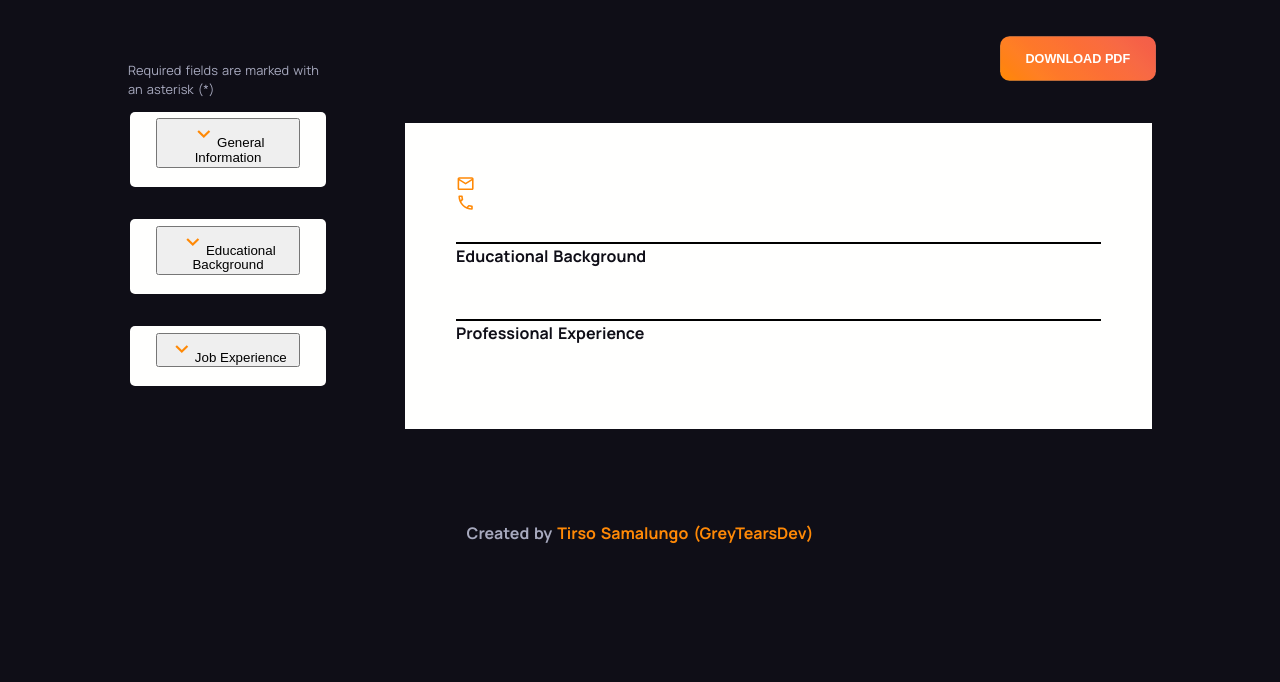
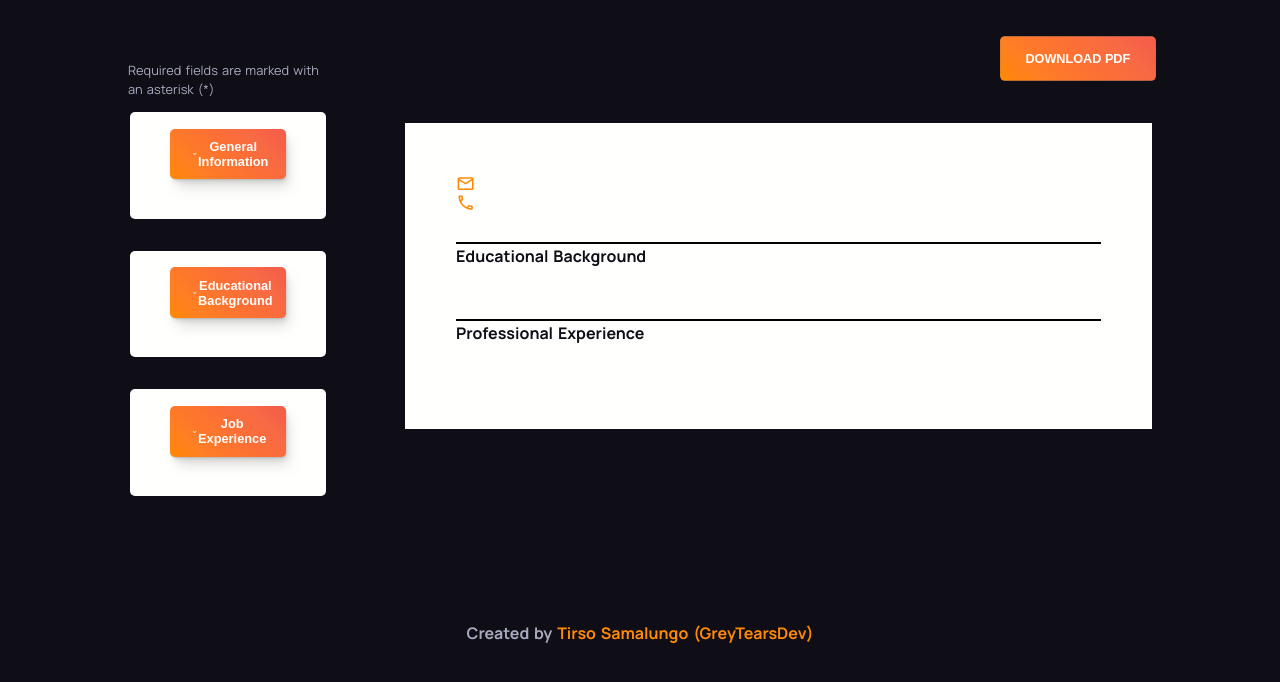
Before and after one commit to GreyTearsDev/cv-application, a React (Vite) app: page / in a window 1280 px wide. Shown: the top 682 px of the page. Built offline with nearby package versions, Linux system fonts and the light colour scheme.

Commit message:
style: Rewrite the style for button elements

```diff
--- a/src/styles/main.css
+++ b/src/styles/main.css
@@ -92,27 +92,13 @@ form > p {
   color: var(--clr-paragraph);
 }
 
-legend {
-  background-color: var(--clr-form-highlight);
-  padding: var(--gap-xsmall) var(--gap-large);
-  font-weight: bold;
-  color: var(--clr-button-text);
-  border-radius: 5px;
-  margin-bottom: var(--gap-small);
-  background-image: var(--gradient-main);
-  box-shadow: var(--shadow-elevation-medium);
+.btn__form__info {
+  margin: var(--gap-small) 0 var(--gap-large);
+  width: 80%;
+  transition: transform 120ms ease-in-out;
   display: grid;
   align-items: center;
   grid-template-columns: 10% 1fr;
-  gap: 0.2em;
-  width: 80%;
-  transition: all 120ms ease-in-out;
-  text-align: center;
-}
-
-legend:hover {
-  transform: scale(1.05);
-  cursor: pointer;
 }
 
 fieldset {
@@ -169,17 +155,13 @@ input[type="date"]:hover {
   fill: var(--clr-form-highlight);
 }
 
-legend .icon {
-  fill: var(--clr-form-body);
+.btn__add {
+  margin-top: var(--gap-small);
+  width: 40%;
 }
 
-.icon--button {
-  transition: all 120ms ease-in-out;
-}
-
-.icon--button:hover {
-  transform: scale(1.25) rotate(90deg);
-  cursor: pointer;
+fieldset .icon {
+  fill: var(--clr-form-body);
 }
 
 .error-message {
@@ -215,7 +197,7 @@ textarea {
   overflow: auto;
   box-shadow: var(--shadow-elevation-low);
 
-  color: var(--clr-paragraph);
+  color: var(--clr-background);
   background-color: var(--clr-form-body);
 }
 
@@ -313,24 +295,31 @@ textarea::placeholder {
   display: flex;
 }
 
-.btn__download {
+.btn {
   appearance: none;
   outline: none;
   border: none;
+  background-image: var(--gradient-main);
+  transition: transform 120ms ease-in-out;
+  border-radius: 5px;
+  box-shadow: var(--shadow-elevation-medium);
+  font-weight: bold;
+  color: var(--clr-button-text);
+  align-self: center;
+  text-align: center;
+  padding: var(--gap-small) var(--gap-large);
+}
+
+.btn__download {
   padding: var(--gap-mid) var(--gap-xlarge);
-  display: flex;
   position: absolute;
   top: 35px;
   right: 0;
-  color: var(--clr-button-text);
-  background-image: var(--gradient-main);
-  font-weight: bold;
-  border-radius: 10px;
-  transition: all 120ms ease-in-out;
+  box-shadow: none;
 }
 
-.btn__download:hover {
-  transform: scale(1.15);
+.btn:hover {
+  transform: scale(1.05);
   cursor: pointer;
   font-weight: bolder;
 }
@@ -378,7 +367,7 @@ textarea::placeholder {
   .card svg {
     right: -30px;
   }
-  legend {
+  .btn__form__info {
     font-size: 0.8em;
   }
   label {
@@ -424,7 +413,7 @@ textarea::placeholder {
     transform: scale(0.9);
   }
 
-  legend {
+  .btn__form__info {
     font-size: 0.7em;
   }
   label {
@@ -483,7 +472,7 @@ textarea::placeholder {
     grid-template-columns: minmax(100px, 200px) 1fr;
   }
 
-  legend {
+  .btn__form__info {
     font-size: 0.5em;
   }
 
@@ -550,7 +539,7 @@ textarea::placeholder {
     text-align: center;
   }
 
-  legend,
+  .btn__form__info,
   .btn__download {
     font-size: 1.1em;
   }
@@ -605,7 +594,7 @@ textarea::placeholder {
     margin-bottom: 20px;
   }
 
-  legend,
+  .btn__form__info,
   .btn__download {
     font-size: 1.1em;
   }
```
